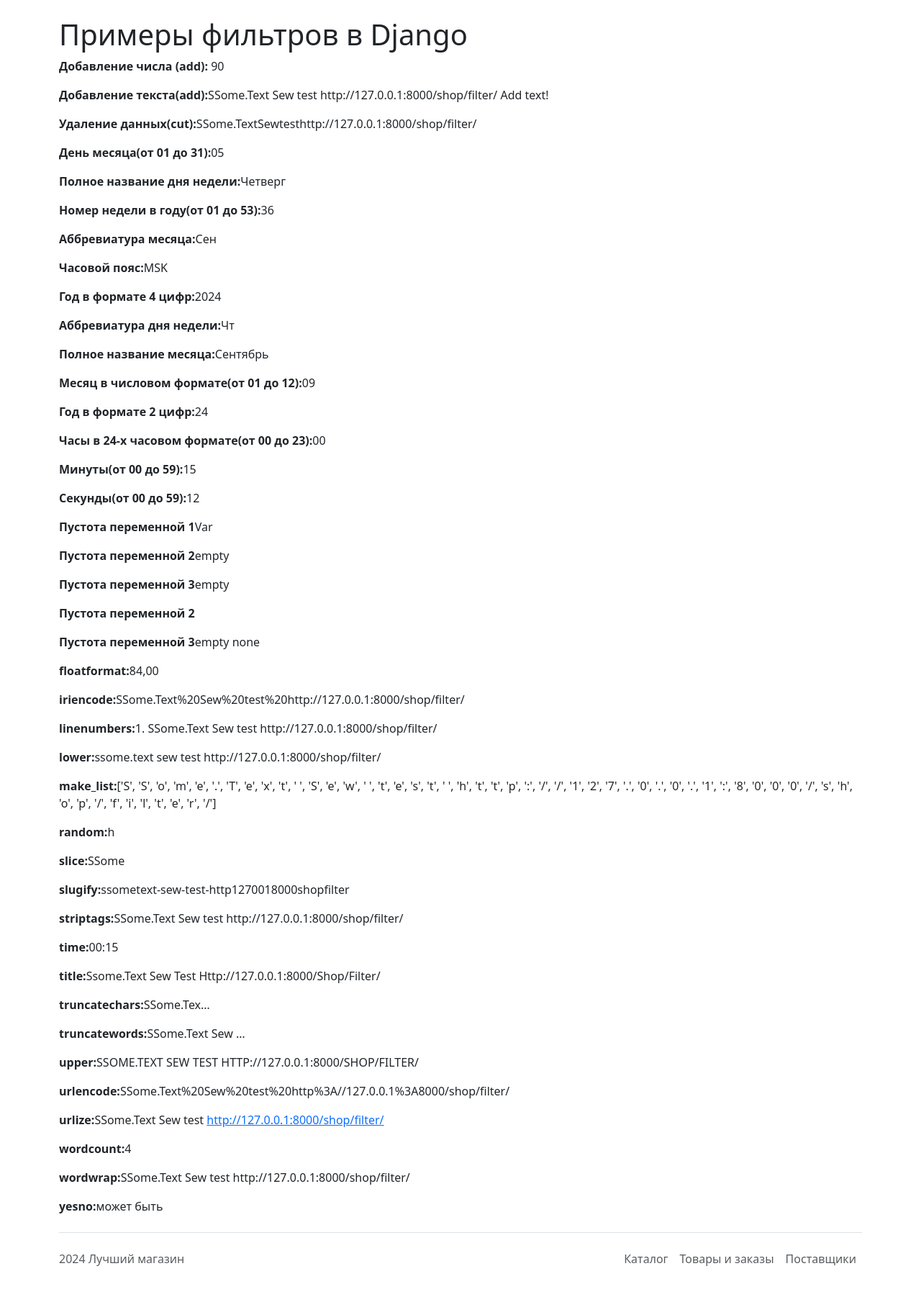
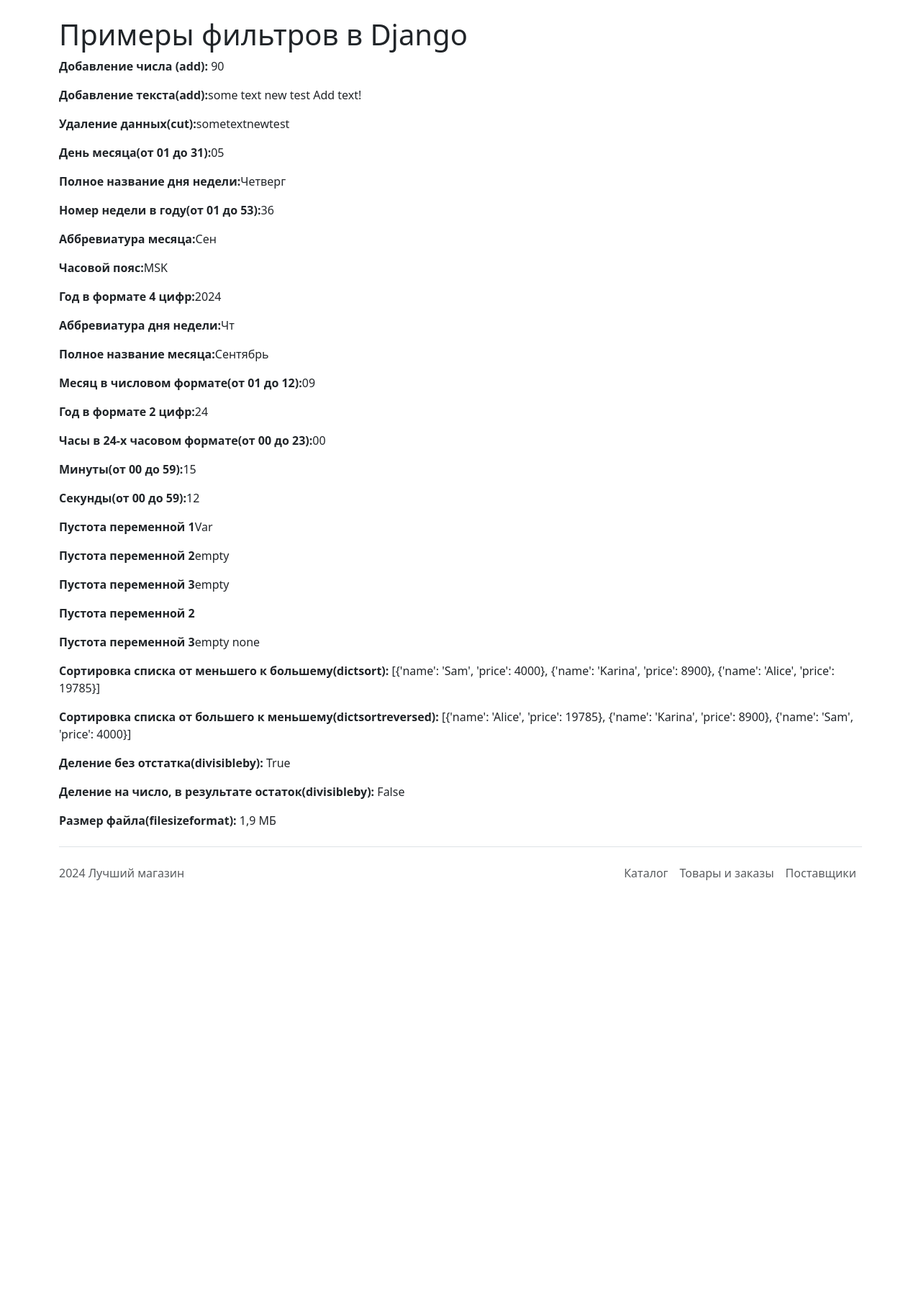
Before and after one commit to k-s-obrazcova/Future_code_4_1601, a Django app: page /shop/filter/ in a window 1280 px wide. Shown: the part 73-1882 px from the top of the page at 72% size. After the commit the page ends 1296 px from the top, so only its background shows below. Run offline with Django 5.2, Linux system fonts and the light colour scheme; some libraries are stand-ins or nearby versions.

Commit message:
13.08.2024

```diff
--- a/shop/templates/shop/test_filter_tags/filters.html
+++ b/shop/templates/shop/test_filter_tags/filters.html
@@ -32,26 +32,12 @@
         <p><b>Пустота переменной 2</b>{{ var2|default_if_none:"empty none" }}</p>
         <p><b>Пустота переменной 3</b>{{ var3|default_if_none:"empty none" }}</p>
 
-        <p><b>floatformat:</b>{{ digit|floatformat:2 }}</p>
-        <p><b>iriencode:</b>{{ stringText|iriencode }}</p>
-        <p><b>linenumbers:</b>{{ stringText|linenumbers }}</p>
-        <p><b>lower:</b>{{ stringText|lower }}</p>
-        <p><b>make_list:</b>{{ stringText|make_list }}</p>
-        <p><b>random:</b>{{ stringText|random }}</p>
-        <p><b>slice:</b>{{ stringText|slice:":5" }}</p>
-        <p><b>slugify:</b>{{ stringText|slugify }}</p>
-        <p><b>striptags:</b>{{ stringText|striptags }}</p>
-        <p><b>time:</b>{{ datetimeNow|time:"H:i" }}</p>
-{#        <p><b>timesince:</b>{{ datetimeNow|timesince }}</p>#}
-{#        <p><b>timeuntil:</b>{{ datetimeNow|timeuntil }}</p>#}
-        <p><b>title:</b>{{ stringText|title }}</p>
-        <p><b>truncatechars:</b>{{ stringText|truncatechars:10 }}</p>
-        <p><b>truncatewords:</b>{{ stringText|truncatewords:2 }}</p>
-        <p><b>upper:</b>{{ stringText|upper }}</p>
-        <p><b>urlencode:</b>{{ stringText|urlencode }}</p>
-        <p><b>urlize:</b>{{ stringText|urlize }}</p>
-        <p><b>wordcount:</b>{{ stringText|wordcount }}</p>
-        <p><b>wordwrap:</b>{{ stringText|wordwrap:20 }}</p>
-        <p><b>yesno:</b>{{ var3|yesno:"да,нет,может быть" }}</p>
+        <p><b>Сортировка списка от меньшего к большему(dictsort): </b>{{ dict_col|dictsort:"price" }}</p>
+        <p><b>Сортировка списка от большего к меньшему(dictsortreversed): </b>{{ dict_col|dictsortreversed:"price" }}</p>
+        <p><b>Деление без отстатка(divisibleby): </b>{{ digit|divisibleby:"3" }}</p>
+        <p><b>Деление на число, в результате остаток(divisibleby): </b>{{ digit|divisibleby:"9" }}</p>
+
+        <p><b>Размер файла(filesizeformat): </b>{{ digit|add:"1974821"|filesizeformat }}</p>
+
     </div>
 {% endblock %}
--- a/shop/urls.py
+++ b/shop/urls.py
@@ -17,11 +17,12 @@ urlpatterns = [
 
     path('order/<int:pk>/', OrderDetail.as_view(), name='order_detail'),
 
-    path('filter/', template_filter_django, name='templates_filter_example'),
-
     path('api/', test_json, name='api_test'),
     path('api/orders/', order_api_list, name='api_order_list'),
     path('api/orders/<int:pk>/', order_api_detail, name='api_order_detail'),
+
+    path('filter/', template_filter_django, name='template_filter_django'),
+    path('tags/', template_tag_django, name='template_tag_django'),
 ]
 
 router = routers.SimpleRouter()
--- a/shop/views.py
+++ b/shop/views.py
@@ -273,7 +273,7 @@ class SupplierAdminViewSet(viewsets.ModelViewSet):
 def template_filter_django(request):
     context = {
         'digit': 84,
-        'stringText': "SSome.Text Sew test http://127.0.0.1:8000/shop/filter/",
+        'stringText': "some text new test",
         'bool': True,
         'boolSecond': False,
         'datetimeNow': datetime.datetime.now(),
@@ -287,3 +287,17 @@ def template_filter_django(request):
         ]
     }
     return render(request, 'shop/test_filter_tags/filters.html', context=context)
+
+
+def template_tag_django(request):
+    context = {
+        'some_list': ['text6', 'text6', 'text3', 'text4', 'text5', 'text6'],
+        'var1': None,
+        'var2': 'False',
+        'var3': 0,
+        'var4': '',
+        'var5': 'Вывод',
+        'obj': Product.objects.get(pk=1),
+        'html_code': '<p>Это тестовый HTML код</p>',
+    }
+    return render(request, 'shop/test_filter_tags/tags.html', context=context)
```
Also changed, not shown: shop/templates/shop/test_filter_tags/tags.html (added, +86 -0 lines).
